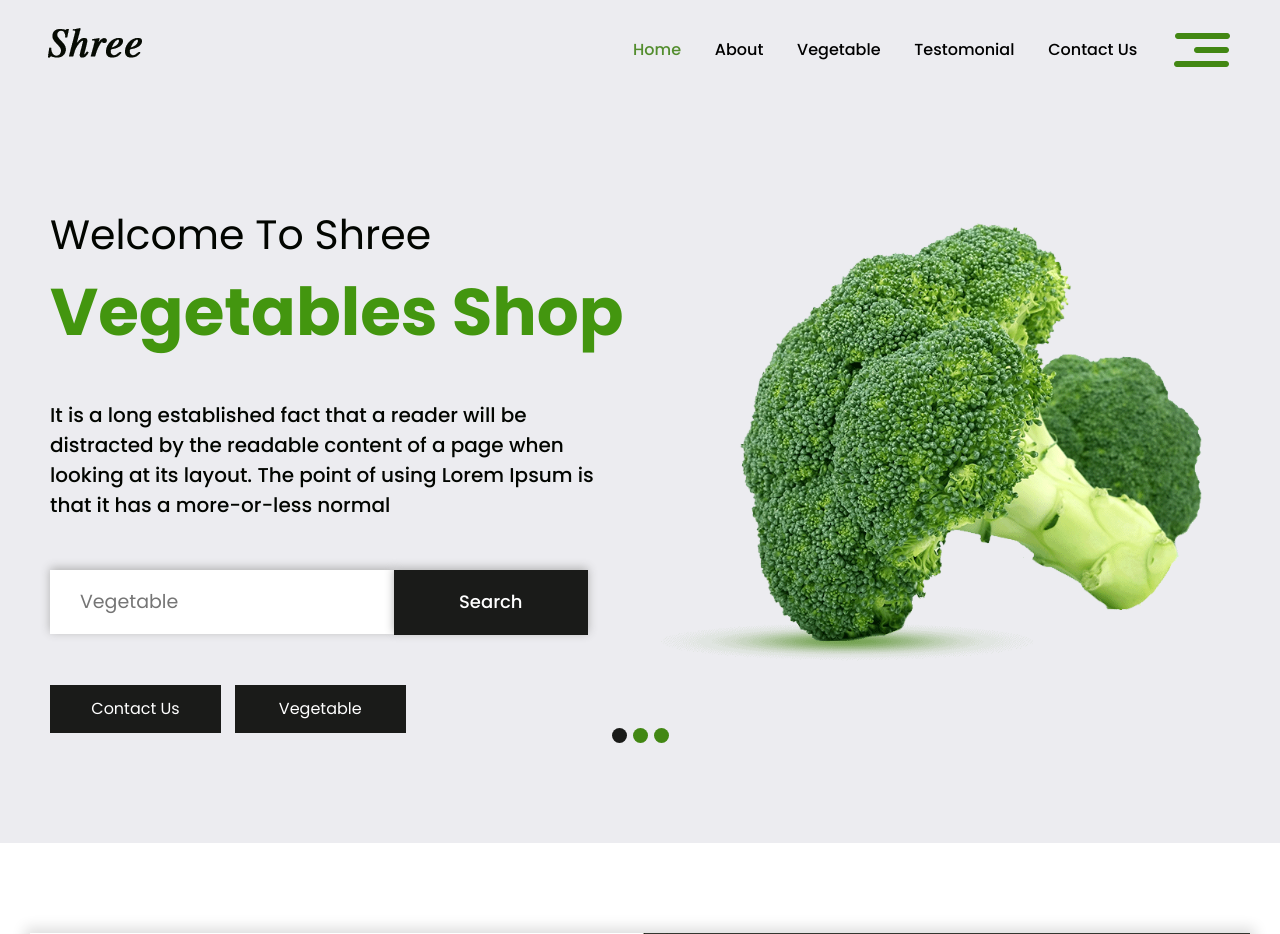
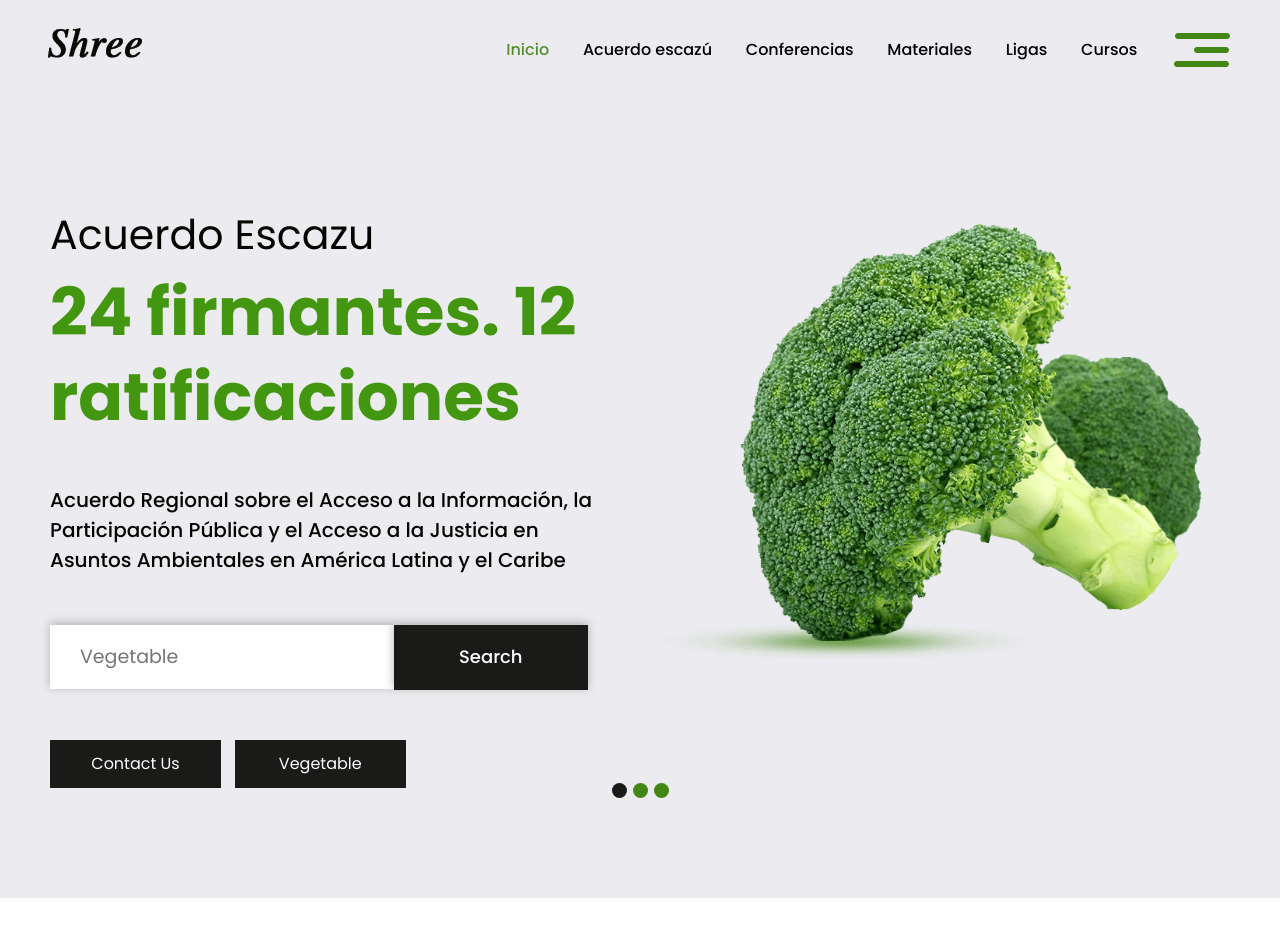
Before and after one commit to davidhastt/escazu, a PHP site: page /escazu/ in a window 1280 px wide. Shown: the top 934 px of the page. Run offline with PHP 8.4, Linux system fonts and the light colour scheme; data comes from the database, SQL or seed files in the repository; both versions use the stored data as it was after the commit; some libraries are stand-ins or nearby versions.

Commit message:
Ya muestra las 5 categorias  en el menu  y enlista los post por categoria, incluye respaldo de la base de datos

```diff
--- a/controllers/postcontroller.php
+++ b/controllers/postcontroller.php
@@ -72,7 +72,7 @@ class PostController {
     public function listarPosts(){
         require_once 'views/layout_xms/header.php';
         $postCls= new Post();
-        $usuariosFO=$postCls->listarPosts();
+        $usuariosFO=$postCls->listarPosts("inicio");
         require_once 'views/layout_xms/listar_posts.php';
         require_once 'views/layout_xms/footer.php';
     }
--- a/controllers/sistemacontroller.php
+++ b/controllers/sistemacontroller.php
@@ -5,14 +5,116 @@ require_once 'models/estadistica.php';
 
 class sistemacontroller {
 
-    /*
-    public function getalltoday() {
-        //declaramos un objeto del tipo Agenda
-        $agendaHoy = new Agenda;
-        //$fecha = $_POST['fecha_cita'];
-        $listaEsperaHoy = $agendaHoy->getAllToday();
-        require_once 'views/periodo/muestraagendahoy.php';
-    }*/
+
+    public function index() {//index principal
+        $seo_title = "Geografia MX territorio y tecnología";
+        $seo_keywords = "geografia, geografia de mexico, mexico, territorio mexicano, sistemas de informacion geografica mexico";
+        $seo_description = "Esta pagina va dirigida a los profesionistas de la geografía encuentra recursos";
+        //open graph
+        $og_image = base_url . "assets/img/about-bg.jpg";
+        $og_title = "Geografia MX";
+        $og_description = "Esta pagina va dirigida a los profesionistas de la geografía encuentra recursos";
+        $og_url = "http://geografia.mx";
+        $og_section = "main";
+        require_once 'views/layout_page/header.php';
+
+        $lista_postMRO=$this->listarPosts("inicio");
+
+        require_once 'views/layout_page/inicio.php';
+        require_once 'views/layout_page/footer.php';
+    }
+
+
+    public function acuerdo() {//index principal
+        $seo_title = "Geografia MX territorio y tecnología";
+        $seo_keywords = "geografia, geografia de mexico, mexico, territorio mexicano, sistemas de informacion geografica mexico";
+        $seo_description = "Esta pagina va dirigida a los profesionistas de la geografía encuentra recursos";
+        //open graph
+        $og_image = base_url . "assets/img/about-bg.jpg";
+        $og_title = "Geografia MX";
+        $og_description = "Esta pagina va dirigida a los profesionistas de la geografía encuentra recursos";
+        $og_url = "http://geografia.mx";
+        $og_section = "main";
+        require_once 'views/layout_page/header.php';
+
+        $lista_postMRO=$this->listarPosts("acuerdo");
+
+        require_once 'views/layout_page/inicio.php';
+        require_once 'views/layout_page/footer.php';
+    }
+
+
+    public function conferencias() {//index principal
+        $seo_title = "Geografia MX territorio y tecnología";
+        $seo_keywords = "geografia, geografia de mexico, mexico, territorio mexicano, sistemas de informacion geografica mexico";
+        $seo_description = "Esta pagina va dirigida a los profesionistas de la geografía encuentra recursos";
+        //open graph
+        $og_image = base_url . "assets/img/about-bg.jpg";
+        $og_title = "Geografia MX";
+        $og_description = "Esta pagina va dirigida a los profesionistas de la geografía encuentra recursos";
+        $og_url = "http://geografia.mx";
+        $og_section = "main";
+        require_once 'views/layout_page/header.php';
+
+        $lista_postMRO=$this->listarPosts("conferencias");
+
+        require_once 'views/layout_page/inicio.php';
+        require_once 'views/layout_page/footer.php';
+    }
+
+    public function materiales() {//index principal
+        $seo_title = "Geografia MX territorio y tecnología";
+        $seo_keywords = "geografia, geografia de mexico, mexico, territorio mexicano, sistemas de informacion geografica mexico";
+        $seo_description = "Esta pagina va dirigida a los profesionistas de la geografía encuentra recursos";
+        //open graph
+        $og_image = base_url . "assets/img/about-bg.jpg";
+        $og_title = "Geografia MX";
+        $og_description = "Esta pagina va dirigida a los profesionistas de la geografía encuentra recursos";
+        $og_url = "http://geografia.mx";
+        $og_section = "main";
+        require_once 'views/layout_page/header.php';
+
+        $lista_postMRO=$this->listarPosts("materiales");
+
+        require_once 'views/layout_page/inicio.php';
+        require_once 'views/layout_page/footer.php';
+    }
+
+    public function ligas() {//index principal
+        $seo_title = "Geografia MX territorio y tecnología";
+        $seo_keywords = "geografia, geografia de mexico, mexico, territorio mexicano, sistemas de informacion geografica mexico";
+        $seo_description = "Esta pagina va dirigida a los profesionistas de la geografía encuentra recursos";
+        //open graph
+        $og_image = base_url . "assets/img/about-bg.jpg";
+        $og_title = "Geografia MX";
+        $og_description = "Esta pagina va dirigida a los profesionistas de la geografía encuentra recursos";
+        $og_url = "http://geografia.mx";
+        $og_section = "main";
+        require_once 'views/layout_page/header.php';
+
+        $lista_postMRO=$this->listarPosts("ligas");
+
+        require_once 'views/layout_page/inicio.php';
+        require_once 'views/layout_page/footer.php';
+    }
+
+    public function cursos() {//index principal
+        $seo_title = "Geografia MX territorio y tecnología";
+        $seo_keywords = "geografia, geografia de mexico, mexico, territorio mexicano, sistemas de informacion geografica mexico";
+        $seo_description = "Esta pagina va dirigida a los profesionistas de la geografía encuentra recursos";
+        //open graph
+        $og_image = base_url . "assets/img/about-bg.jpg";
+        $og_title = "Geografia MX";
+        $og_description = "Esta pagina va dirigida a los profesionistas de la geografía encuentra recursos";
+        $og_url = "http://geografia.mx";
+        $og_section = "main";
+        require_once 'views/layout_page/header.php';
+
+        $lista_postMRO=$this->listarPosts("cursos");
+
+        require_once 'views/layout_page/inicio.php';
+        require_once 'views/layout_page/footer.php';
+    }
 
     public function entrar() {
         require_once 'views/layout_page/header.php';
@@ -53,28 +155,9 @@ class sistemacontroller {
         $servicioTobj->visitasxmes();
     }
 
-    public function index() {//index principal
-        $seo_title = "Geografia MX territorio y tecnología";
-        $seo_keywords = "geografia, geografia de mexico, mexico, territorio mexicano, sistemas de informacion geografica mexico";
-        $seo_description = "Esta pagina va dirigida a los profesionistas de la geografía encuentra recursos";
-        //open graph
-        $og_image = base_url . "assets/img/about-bg.jpg";
-        $og_title = "Geografia MX";
-        $og_description = "Esta pagina va dirigida a los profesionistas de la geografía encuentra recursos";
-        $og_url = "http://geografia.mx";
-        $og_section = "main";
-        require_once 'views/layout_page/header.php';
-
-        $lista_postMRO=$this->listarPosts();
-
-        require_once 'views/layout_page/inicio.php';
-        require_once 'views/layout_page/footer.php';
-    }
-
-
-    private function listarPosts(){
+    private function listarPosts($categoria){
        $lista_postMRO= new Post;
-       $lista_postMRO->listarPosts();
+       $lista_postMRO->listarPosts($categoria);
        return $lista_postMRO->listResult;
     }
 
@@ -170,51 +253,4 @@ class sistemacontroller {
         $top10 = $stat->getListResult();
         require_once 'views/topservices.php';
     }
-
-
-    public function investigacion() {
-        if ($_GET['parametro'] == "index") {// enlistar muestra la lista total de servicios de esta categoria
-            $seccion = new Seccion("investigacion");
-            $this->listarPosts($seccion);
-        } else {//muestra la informacion del servicio
-            $this->showPost();
-        }
-    }
-
-    public function tutoriales() {
-        if ($_GET['parametro'] == "index") {// enlistar muestra la lista total de servicios de esta categoria
-            $seccion = new Seccion("tutoriales");
-            $this->listarPosts($seccion);
-        } else {//muestra la informacion del servicio
-            $this->showPost();
-        }
-    }
-
-    public function cursos() {
-        if ($_GET['parametro'] == "index") {// enlistar muestra la lista total de servicios de esta categoria
-            $seccion = new Seccion("cursos");
-            $this->listarPosts($seccion);
-        } else {//muestra la informacion del servicio
-            $this->showPost();
-        }
-    }
-
-    public function servicios() {
-        if ($_GET['parametro'] == "index") {// enlistar muestra la lista total de servicios de esta categoria
-            $seccion = new Seccion("servicios");
-            $this->listarPosts($seccion);
-        } else {//muestra la informacion del servicio
-            $this->showPost();
-        }
-    }
-
-    public function mapas() {
-        if ($_GET['parametro'] == "index") {// enlistar muestra la lista total de servicios de esta categoria
-            $seccion = new Seccion("mapas");
-            $this->listarPosts($seccion);
-        } else {//muestra la informacion del servicio
-            $this->showPost();
-        }
-    }
-
 }
--- a/docs/notas de desarrollo.txt
+++ b/docs/notas de desarrollo.txt
@@ -63,3 +63,4 @@ Recupera informacion de un post y permite actualizar posts, incluye respaldo de
 Sube una imagen, que representara un thubnail del post
 Ya relaciona las los posts  con su respectiva imagen de presentacion,  incluye respaldo de la base de datos
 El commit anterior tiene un error, la tabla usuarios se fue vacia, Ya lista los post en la pagina de inicio, incluye respaldo de base de datos
+Ya muestra las 5 categorias  en el menu  y enlista los post por categoria, incluye respaldo de la base de datos
--- a/models/post.php
+++ b/models/post.php
@@ -1,6 +1,7 @@
 <?php
 
 class Post {
+
     public $id_imageAsList;
     private $idAstxt;
     public $nom_post;
@@ -29,17 +30,15 @@ class Post {
         $this->db = Database::connect();
     }
 
-
-
     public function actualiza() {//este metodo va a guardar las propiedades que esten definidas
         $strsql = "UPDATE posts SET "
-                ."idAstxt='".$this->idAstxt . "', "
-                ."activo='".$this->activo . "', "
-                ."nom_post='".$this->nom_post . "', "
-                ."slogan='".$this->slogan . "', "
-                ."id_categoria=".$this->id_categoria . ", "
-                ."descripcion_corta='".$this->descripcion_corta . "', "
-                ."contenido='".$this->contenido."'";
+                . "idAstxt='" . $this->idAstxt . "', "
+                . "activo='" . $this->activo . "', "
+                . "nom_post='" . $this->nom_post . "', "
+                . "slogan='" . $this->slogan . "', "
+                . "id_categoria=" . $this->id_categoria . ", "
+                . "descripcion_corta='" . $this->descripcion_corta . "', "
+                . "contenido='" . $this->contenido . "'";
 
         $strsql .= " WHERE id_post= " . $this->id_post;
         $save = $this->db->query($strsql);
@@ -50,26 +49,45 @@ class Post {
         return $result;
     }
 
-
-
-    public function getPost($id_post){
-        $strsql="SELECT posts.id_post, posts.idAstxt, posts.descripcion_corta, usuarios.nombre, posts.slogan, usuarios.apellidoP, usuarios.apellidoM, posts.nom_post, categorias.id_categoria, categorias.nom_categoria, posts.activo, posts.contenido FROM posts INNER JOIN usuarios ON posts.id_usuario = usuarios.id_usuario INNER JOIN categorias ON posts.id_categoria = categorias.id_categoria WHERE id_post=" . $id_post;
+    public function getPost($id_post) {
+        $strsql = "SELECT posts.id_post, posts.idAstxt, posts.descripcion_corta, usuarios.nombre, posts.slogan, usuarios.apellidoP, usuarios.apellidoM, posts.nom_post, categorias.id_categoria, categorias.nom_categoria, posts.activo, posts.contenido FROM posts INNER JOIN usuarios ON posts.id_usuario = usuarios.id_usuario INNER JOIN categorias ON posts.id_categoria = categorias.id_categoria WHERE id_post=" . $id_post;
         $this->listResult = $this->db->query($strsql);
     }
 
+    public function listarPosts($categoria) {
+        //falta definir la consulta que solo muestre los post activos
+        switch ($categoria) {
+            case "inicio":
+                $strsql="SELECT posts.id_post, usuarios.nombre, usuarios.apellidoP, usuarios.apellidoM, posts.nom_post, posts.descripcion_corta, categorias.nom_categoria, posts.activo, archivos.nom_file FROM posts INNER JOIN usuarios ON posts.id_usuario = usuarios.id_usuario INNER JOIN categorias ON posts.id_categoria = categorias.id_categoria INNER JOIN archivos ON posts.id_post = archivos.id_post  ORDER BY posts.id_post DESC LIMIT 10";
+                break;
+            case "acuerdo":
+                $strsql="SELECT posts.id_post, usuarios.nombre, usuarios.apellidoP, usuarios.apellidoM, posts.nom_post, posts.descripcion_corta, categorias.nom_categoria, posts.activo, archivos.nom_file FROM posts INNER JOIN usuarios ON posts.id_usuario = usuarios.id_usuario INNER JOIN categorias ON posts.id_categoria = categorias.id_categoria INNER JOIN archivos ON posts.id_post = archivos.id_post WHERE posts.id_categoria=1  ORDER BY posts.id_post";
+                break;
+            case "conferencias":
+                $strsql="SELECT posts.id_post, usuarios.nombre, usuarios.apellidoP, usuarios.apellidoM, posts.nom_post, posts.descripcion_corta, categorias.nom_categoria, posts.activo, archivos.nom_file FROM posts INNER JOIN usuarios ON posts.id_usuario = usuarios.id_usuario INNER JOIN categorias ON posts.id_categoria = categorias.id_categoria INNER JOIN archivos ON posts.id_post = archivos.id_post WHERE posts.id_categoria=2  ORDER BY posts.id_post";
+                break;
+            case "materiales":
+                $strsql="SELECT posts.id_post, usuarios.nombre, usuarios.apellidoP, usuarios.apellidoM, posts.nom_post, posts.descripcion_corta, categorias.nom_categoria, posts.activo, archivos.nom_file FROM posts INNER JOIN usuarios ON posts.id_usuario = usuarios.id_usuario INNER JOIN categorias ON posts.id_categoria = categorias.id_categoria INNER JOIN archivos ON posts.id_post = archivos.id_post WHERE posts.id_categoria=3  ORDER BY posts.id_post";
+                break;
+            case "ligas":
+                $strsql="SELECT posts.id_post, usuarios.nombre, usuarios.apellidoP, usuarios.apellidoM, posts.nom_post, posts.descripcion_corta, categorias.nom_categoria, posts.activo, archivos.nom_file FROM posts INNER JOIN usuarios ON posts.id_usuario = usuarios.id_usuario INNER JOIN categorias ON posts.id_categoria = categorias.id_categoria INNER JOIN archivos ON posts.id_post = archivos.id_post WHERE posts.id_categoria=4  ORDER BY posts.id_post";
+                break;
+            case "cursos":
+                $strsql="SELECT posts.id_post, usuarios.nombre, usuarios.apellidoP, usuarios.apellidoM, posts.nom_post, posts.descripcion_corta, categorias.nom_categoria, posts.activo, archivos.nom_file FROM posts INNER JOIN usuarios ON posts.id_usuario = usuarios.id_usuario INNER JOIN categorias ON posts.id_categoria = categorias.id_categoria INNER JOIN archivos ON posts.id_post = archivos.id_post WHERE posts.id_categoria=5  ORDER BY posts.id_post";
+                break;
+            default:
+                break;
+        }
 
-    public function listarPosts() {
-        //falta definir la consulta que solo muestre los post activos
-        $this->setListResult("SELECT posts.id_post, usuarios.nombre, usuarios.apellidoP, usuarios.apellidoM, posts.nom_post, posts.descripcion_corta, categorias.nom_categoria, posts.activo, archivos.nom_file FROM posts INNER JOIN usuarios ON posts.id_usuario = usuarios.id_usuario INNER JOIN categorias ON posts.id_categoria = categorias.id_categoria INNER JOIN archivos ON posts.id_post = archivos.id_post");
+        $this->setListResult($strsql);
         return $this->listResult;
     }
 
-    public function borrarPost($id_post){
-        $strsql="DELETE FROM posts WHERE id_post=" . $id_post;
+    public function borrarPost($id_post) {
+        $strsql = "DELETE FROM posts WHERE id_post=" . $id_post;
         $this->listResult = $this->db->query($strsql);
         return $this->listResult;
     }
-
 
     public function guardar($fieldList) {//este metodo va a guardar las propiedades que esten definidas
         $strsql = "INSERT INTO posts (";
@@ -322,7 +340,6 @@ class Post {
         return $this->descripcion;
     }
 
-
     function setIdAstxt($idAstxt) {
         $this->idAstxt = $idAstxt;
     }
--- a/nbproject/private/private.xml
+++ b/nbproject/private/private.xml
@@ -4,12 +4,10 @@
     <open-files xmlns="http://www.netbeans.org/ns/projectui-open-files/2">
         <group>
             <file>file:/C:/xampp/htdocs/escazu/config/db.php</file>
-            <file>file:/C:/xampp/htdocs/escazu/views/layout_xms/post_form.php</file>
+            <file>file:/C:/xampp/htdocs/escazu/views/layout_page/inicio.php</file>
             <file>file:/C:/xampp/htdocs/escazu/models/post.php</file>
             <file>file:/C:/xampp/htdocs/escazu/views/layout_xms/listar_posts.php</file>
-            <file>file:/C:/xampp/htdocs/escazu/controllers/archivocontroller.php</file>
-            <file>file:/C:/xampp/htdocs/escazu/controllers/postcontroller.php</file>
-            <file>file:/C:/xampp/htdocs/escazu/models/archivo.php</file>
+            <file>file:/C:/xampp/htdocs/escazu/controllers/sistemacontroller.php</file>
         </group>
     </open-files>
 </project-private>
--- a/views/layout_page/header.php
+++ b/views/layout_page/header.php
@@ -59,12 +59,12 @@
                 <div class="limit-box">
                   <nav class="main-menu ">
                     <ul class="menu-area-main">
-                      <li class="active"> <a href="<?= base_url ?>">Home</a> </li>
-                      <li> <a href="#about">About</a> </li>
-                      <li> <a href="#vegetable">Vegetable</a> </li>
-                      <li> <a href="#testimonial">Testomonial</a> </li>
-                      <li> <a href="#contact">Contact Us</a> </li>
-
+                      <li class="active"> <a href="<?= base_url ?>">Inicio</a> </li>
+                      <li> <a href="<?= base_url?>sistema/acuerdo/index">Acuerdo escazú</a> </li>
+                      <li> <a href="<?= base_url?>sistema/conferencias/index">Conferencias</a> </li>
+                      <li> <a href="<?= base_url?>sistema/materiales/index">Materiales</a> </li>
+                      <li> <a href="<?= base_url?>sistema/ligas/index">Ligas</a> </li>
+                      <li> <a href="<?= base_url?>sistema/cursos/index">Cursos</a> </li>
                      <li> <a href="#"><img src="<?= base_url ?>assets/page/img/icon/icon_b.png" alt="#" /></a></li>
                      </ul>
                    </nav>
--- a/views/layout_page/inicio.php
+++ b/views/layout_page/inicio.php
@@ -17,9 +17,9 @@
                 <div class="row">
                   <div class="col-xl-6 col-lg-6 col-md-6 col-sm-12">
                     <div class="text-bg">
-                     <span>Welcome To Shree</span>
-                      <h1>Vegetables Shop</h1>
-                      <p>It is a long established fact that a reader will be distracted by the readable content of a page when looking at its layout. The point of using Lorem Ipsum is that it has a more-or-less normal </p>
+                     <span>Acuerdo Escazu</span>
+                      <h1>24 firmantes. 12 ratificaciones</h1>
+                      <p>Acuerdo Regional sobre el Acceso a la Información, la Participación Pública y el Acceso a la Justicia en Asuntos Ambientales en América Latina y el Caribe</p>
                       <form class="Vegetable">
                 <input class="Vegetable_fom" placeholder="Vegetable" type="text" name=" Vegetable">
                 <button class="Search_btn">Search</button>
@@ -44,9 +44,9 @@
                 <div class="row">
                   <div class="col-xl-6 col-lg-6 col-md-6 col-sm-12">
                     <div class="text-bg">
-                      <span>Welcome To Shree</span>
-                      <h1>Vegetables Shop</h1>
-                      <p>It is a long established fact that a reader will be distracted by the readable content of a page when looking at its layout. The point of using Lorem Ipsum is that it has a more-or-less normal </p>
+                      <span>Bienvenido al centro virtual</span>
+                      <h1>Acuerdo Escazú</h1>
+                      <p>doce ratificaciones (Antigua y Barbuda, Argentina, Bolivia, Ecuador, Guyana, México, Nicaragua, Panamá, San Cristóbal y Nevis, San Vicente y las Granadinas, Santa Lucía y Uruguay)</p>
                       <form class="Vegetable">
                 <input class="Vegetable_fom" placeholder="Vegetable" type="text" name=" Vegetable">
                 <button class="Search_btn">Search</button>
@@ -74,9 +74,9 @@
                 <div class="row">
                   <div class="col-xl-6 col-lg-6 col-md-6 col-sm-12">
                     <div class="text-bg">
-                      <span>Welcome To Shree</span>
-                      <h1>Vegetables Shop</h1>
-                      <p>It is a long established fact that a reader will be distracted by the readable content of a page when looking at its layout. The point of using Lorem Ipsum is that it has a more-or-less normal </p>
+                      <span>Acuerdo regional</span>
+                      <h1>Escazú</h1>
+                      <p>Este acuerdo regional es considerado como uno de los instrumentos ambientales más importantes de la región. Tiene como objetivo garantizar la implementación plena y efectiva en América Latina y el Caribe de los derechos de acceso a la información ambiental.</p>
                        <form class="Vegetable">
                 <input class="Vegetable_fom" placeholder="Vegetable" type="text" name=" Vegetable">
                 <button class="Search_btn">Search</button>
--- a/views/layout_xms/header.php
+++ b/views/layout_xms/header.php
@@ -154,7 +154,7 @@
                                 </ul>
                             </li>
                             <li class="nav-item">
-                                <a href="#" class="nav-link">
+                                <a href="<?= base_url ?>" target="blank" class="nav-link">
                                     <i class="nav-icon fas fa-th"></i>
                                     <p>
                                         Ver página
```
Also changed, not shown: assets/sql/escazu.sql (+15 -10 lines), assets/page/img/thumbnails/6.jpg (added), assets/page/img/thumbnails/7.jpg (added), assets/page/img/thumbnails/8.jpg (added).
